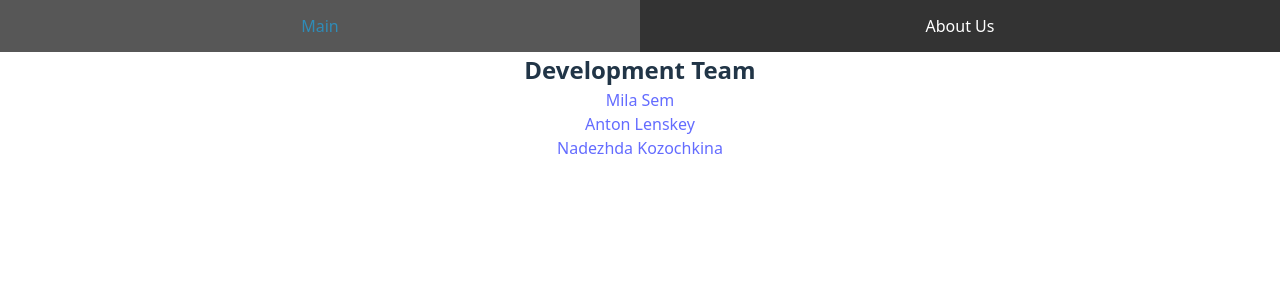
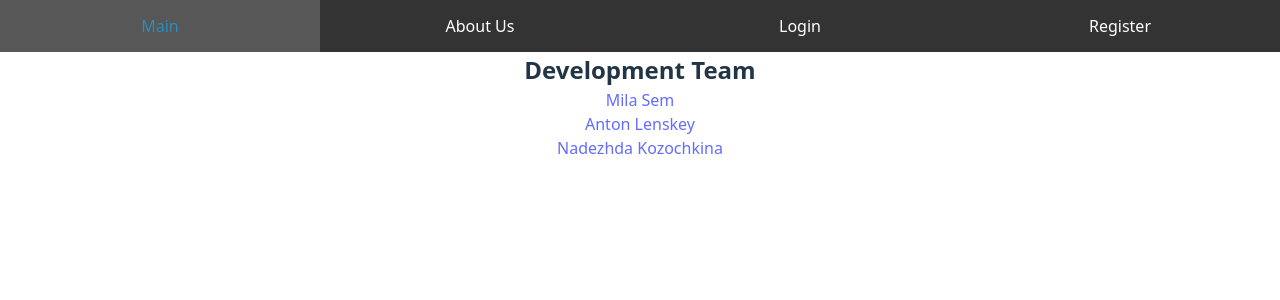
Before and after one commit to MilaSem/eCommerce-App, a React (Vite) app: page /about in a window 1280 px wide. Shown: the top 300 px of the page. Built offline with nearby package versions, Linux system fonts and the light colour scheme.

Commit message:
feat: add login and register routes

```diff
--- a/src/app/Router.tsx
+++ b/src/app/Router.tsx
@@ -2,6 +2,9 @@ import { BrowserRouter as Router, Routes, Route } from 'react-router';
 import { MainPage } from './routes/MainPage/MainPage';
 import { AboutPage } from './routes/AboutPage/AboutPage';
 import { Navigation } from '../components/Navigation';
+import { LoginPage } from './routes/LoginPage/LoginPage';
+import { LoginRoute } from './routes/LoginPage/LoginRoute';
+import { RegisterPage } from './routes/RegisterPage/RegisterPage';
 
 export const AppRouter = () => {
   return (
@@ -10,6 +13,15 @@ export const AppRouter = () => {
       <Routes>
         <Route path="/" element={<MainPage />} />
         <Route path="/about" element={<AboutPage />} />
+        <Route
+          path="/login"
+          element={
+            <LoginRoute>
+              <LoginPage />
+            </LoginRoute>
+          }
+        />
+        <Route path="/register" element={<RegisterPage />} />
       </Routes>
     </Router>
   );
--- a/src/components/Navigation.tsx
+++ b/src/components/Navigation.tsx
@@ -11,6 +11,12 @@ export const Navigation = () => {
         <li>
           <Link to="/about">About Us</Link>
         </li>
+        <li>
+          <Link to="/login">Login</Link>
+        </li>
+        <li>
+          <Link to="/register">Register</Link>
+        </li>
       </ul>
     </nav>
   );
```
